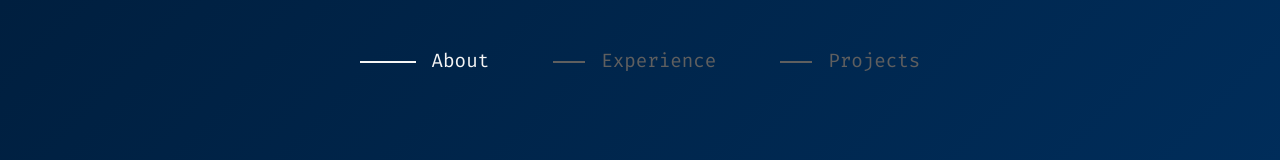
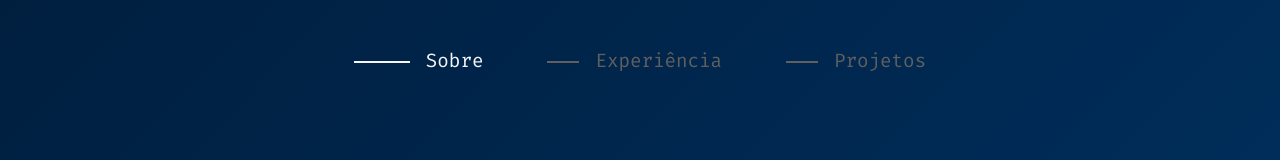
Before and after one commit to Leonardo-Hernandes6/portifolio, a React (Vite) app: page / in a window 1280 px wide. Shown: the top 160 px of the page. Built offline with nearby package versions, Linux system fonts and the light colour scheme.

Commit message:
feat: add internacionalization

```diff
--- a/package.json
+++ b/package.json
@@ -10,8 +10,10 @@
     "preview": "vite preview"
   },
   "dependencies": {
+    "i18next": "^23.15.1",
     "react": "^18.3.1",
     "react-dom": "^18.3.1",
+    "react-i18next": "^15.0.2",
     "styled-components": "^6.1.13"
   },
   "devDependencies": {
--- /dev/null
+++ b/src/i18n.ts
@@ -0,0 +1,22 @@
+import i18n from "i18next";
+import { initReactI18next } from "react-i18next";
+import enTranslation from "./locales/en/translation.json";
+import ptBrTranslation from "./locales/pt-br/translation.json";
+
+i18n.use(initReactI18next).init({
+  resources: {
+    en: {
+      translation: enTranslation,
+    },
+    ptBr: {
+      translation: ptBrTranslation,
+    },
+  },
+  lng: "ptBr",
+  fallbackLng: "en",
+  interpolation: {
+    escapeValue: false,
+  },
+});
+
+export default i18n;
--- /dev/null
+++ b/src/locales/en/translation.json
@@ -0,0 +1,5 @@
+{
+  "about": "About",
+  "experience": "Experience",
+  "projects": "Projects"
+}
--- /dev/null
+++ b/src/locales/pt-br/translation.json
@@ -0,0 +1,5 @@
+{
+  "about": "Sobre",
+  "experience": "Experiência",
+  "projects": "Projetos"
+}
--- a/src/main.tsx
+++ b/src/main.tsx
@@ -2,6 +2,7 @@ import { StrictMode } from "react";
 import { createRoot } from "react-dom/client";
 import { HomePage } from "./presentation/pages/Home/home_page.tsx";
 import Global_style from "./presentation/global/global_style.ts";
+import "./i18n";
 
 createRoot(document.getElementById("root")!).render(
   <StrictMode>
--- a/src/presentation/components/Header/header.tsx
+++ b/src/presentation/components/Header/header.tsx
@@ -1,3 +1,4 @@
+import { useTranslation } from "react-i18next";
 import { ActionButton } from "../ActionButton/action_button";
 import { HeaderContainer } from "./style";
 
@@ -16,25 +17,27 @@ export const Header = ({
   setSelected,
   theme,
 }: IHeader) => {
+  const { t } = useTranslation();
+
   return (
     <HeaderContainer>
       <ActionButton
-        title='About'
+        title={t("about")}
         option={0}
         isSelected={isAboutSelected}
         setSelected={setSelected}
         theme={theme}
       />
       <ActionButton
-        title='Experience'
+        title={t("experience")}
         option={1}
         isSelected={isExperienceSelected}
         setSelected={setSelected}
         theme={theme}
       />
       <ActionButton
+        title={t("projects")}
         option={2}
-        title='Projects'
         isSelected={isProjectSelected}
         setSelected={setSelected}
         theme={theme}
```
Also changed, not shown: 1 other file (tests, documents, lock files or other folders).
